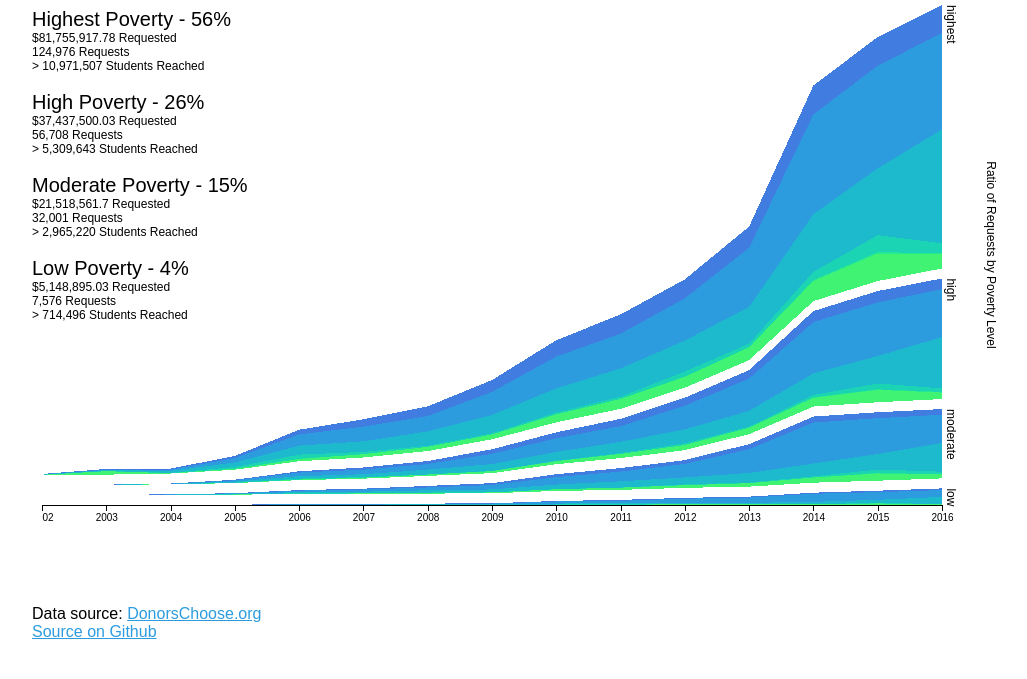
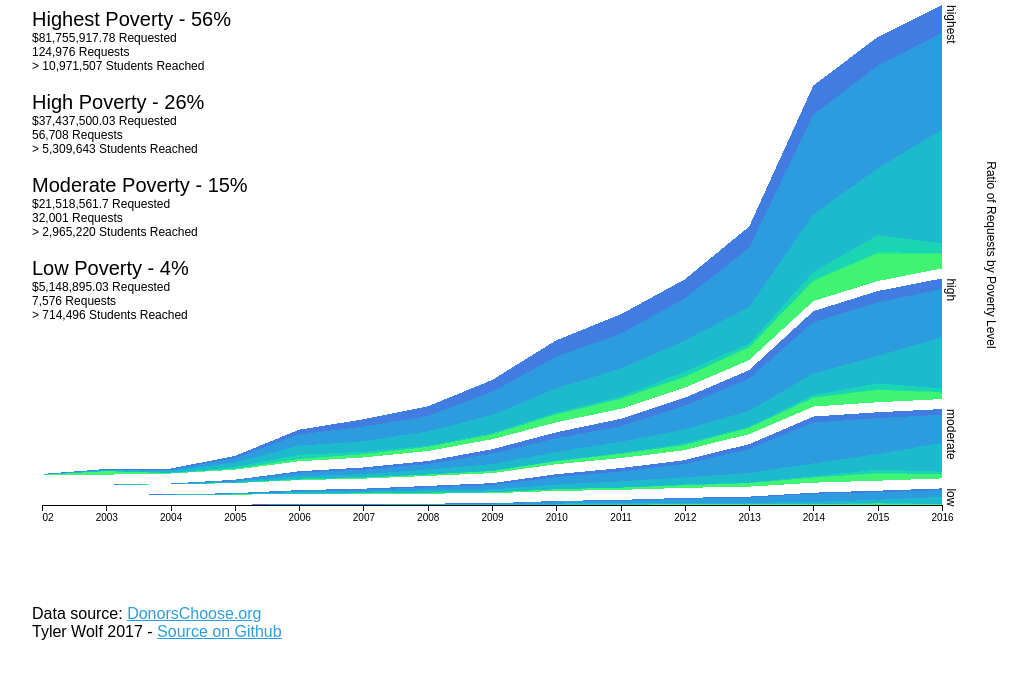
Before and after one commit to thetylerwolf/dataforacause, a website: page index.html in a window 1280 px wide. Shown: the part 339-1018 px from the top of the page, without its empty margins (158-1185 px from the left). Drawn offline with Linux system fonts and the light colour scheme.

Commit message:
added name

```diff
--- a/index.html
+++ b/index.html
@@ -89,7 +89,7 @@
           <svg id="chart"></svg>
         </div>
         <div>Data source: <a href="http://www.donorschoose.org" target="_blank">DonorsChoose.org</a></div>
-        <a href="https://github.com/thetylerwolf/dataforacause" target="_blank">Source on Github</a>
+        <div>Tyler Wolf 2017 - <a href="https://github.com/thetylerwolf/dataforacause" target="_blank">Source on Github</a></div>
       </div>
     </body>
 
```
